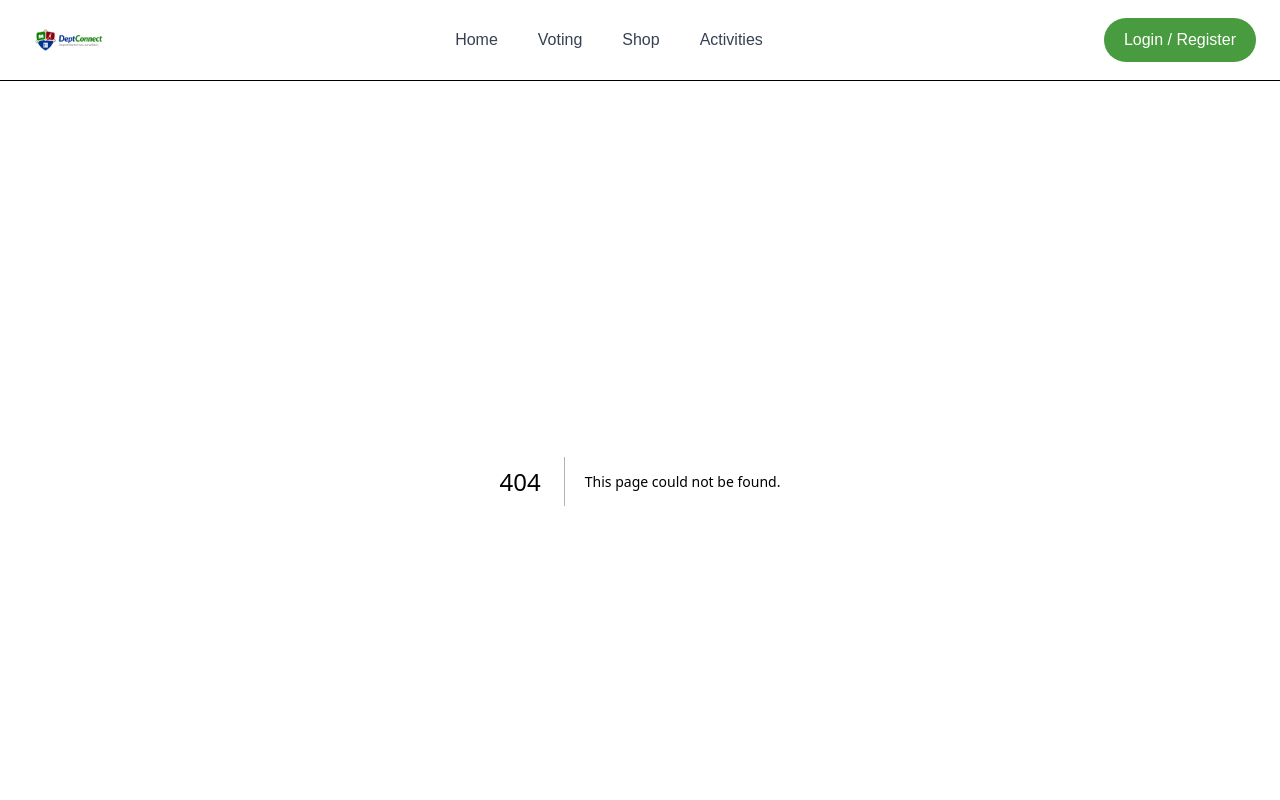
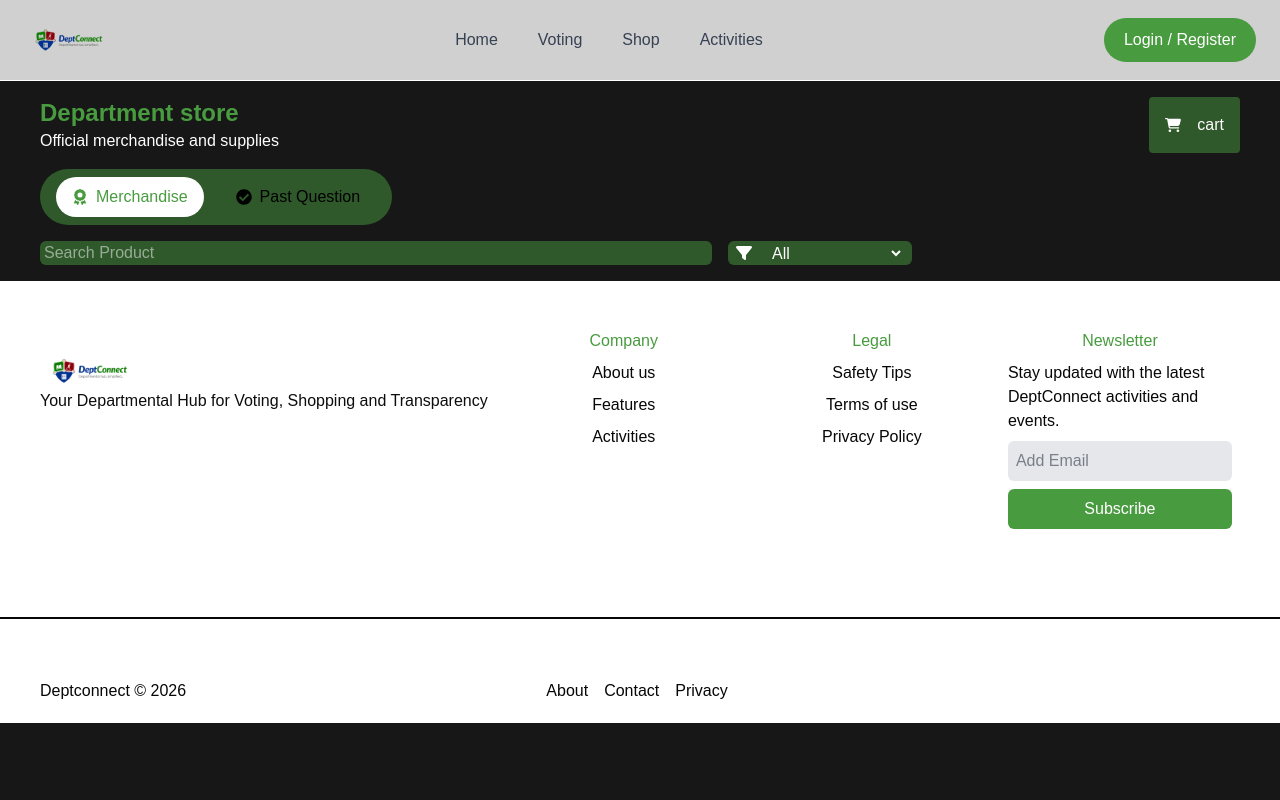
Before and after one commit to Dialawilson/deptconnect, a Next.js app: page /shop in a window 1280 px wide. Before the commit this address had no page. Shown: the top 800 px of the page. Built offline with nearby package versions, Linux system fonts and the light colour scheme; some icons are missing.

Commit message:
search and filter done

```diff
--- /dev/null
+++ b/src/app/shop/page.tsx
@@ -0,0 +1,50 @@
+"use client"
+import { FaAward, FaCartShopping,  FaFilter } from "react-icons/fa6"
+import { useState } from "react"
+import { FaCheckCircle } from "react-icons/fa"
+function Shop() {
+    const [activeTab, setActiveTab] = useState("merchandise")
+    return (
+        <>
+            <div className=" mx-auto px-4 sm:px-6 md:px-10 py-4  items-center justify-between   gap-4">
+                <div className="flex  flex-col sm:flex-row  justify-between gap-4">
+
+                    <div className="">
+                        <h1 className="font-bold text-green text-2xl text-[#489B3F]">Department store</h1>
+                        <p>Official merchandise and supplies</p>
+
+                    </div>
+                    {/* cart area */}
+                    <div className="bg-[#489B3F]/50 px-4 py-1 rounded flex ">
+                        <button className="flex items-center gap-4"> <FaCartShopping />cart</button>
+                    </div>
+                </div>
+                {/* toggle buton  */}
+                <div className="flex my-4 bg-[#489B3F]/50   px-4 py-2 rounded-full w-fit gap-4">
+                <button className={activeTab === "merchandise" ? "bg-white px-4 py-2 rounded-full text-[#489B3F] flex items-center gap-2" : "text-black flex items-center gap-2 px-4 py-2 rounded-full"} onClick={() => setActiveTab("merchandise")}><FaAward/> Merchandise</button>
+                <button className={activeTab === "pastQuestion" ? "bg-white px-4 py-2 rounded-full text-[#489B3F] flex items-center gap-2" : "text-black flex items-center gap-2 px-4 py-2 rounded-full"} onClick={() => setActiveTab("pastQuestion")}><FaCheckCircle/> Past Question</button>
+                </div>
+                <div className="flex gap-4">
+                    <div className="bg-[#489B3F]/50 px-1 rounded-md w-2xl focus-within:ring-0.5  focus-within:border-blue-500">
+                        <input type="search" placeholder="Search Product" className="w-fit focus:outline-none" name="" id="" />
+                    </div>
+                    <div className="flex gap-4 px-2 bg-[#489B3F]/50 rounded-md  items-center justify-center">
+                        <FaFilter/>
+                        <select className="appearance focus:outline-none cursor-pointer transition-all focus:ring-0.5  focus:border-blue-500">
+                            <option>All</option>
+                            <option value="">Crest</option>
+                            <option value="">Lab Coat</option>
+                            <option value="">Apparel</option>
+                            <option value="">Stationaries</option>
+                            <option value="">Accessories</option>
+                            <option value="">Lab Equipments</option>
+                            <option value="">Tech</option>
+                        </select>
+                    </div>
+                </div>
+
+            </div>
+        </>
+    )
+}
+export default Shop
--- a/src/app/voting/page.tsx
+++ b/src/app/voting/page.tsx
@@ -4,11 +4,7 @@ import secure from "../../assets/img/secure.png";
 import james from "../../assets/img/james.png";
 import michael from "../../assets/img/michael.jpg";
 import Aisha from "../../assets/img/Aisha.jpg";
-import {
-  Cast,
-  Users,
-  BarChart,
-} from "@deemlol/next-icons";
+import { Cast, Users, BarChart } from "@deemlol/next-icons";
 import { useState } from "react";
 
 function VotingPage() {
@@ -38,7 +34,7 @@ function VotingPage() {
         <div className="flex justify-between bg-[#489B3F73] p-3 sm:p-4 rounded-md text-sm sm:text-base">
           <div className="flex ">
             <button
-              className={` flex text-center gap-2 items-center  px-3 py-2 rounded-md ${activeTab === "cast" ? "bg-[#489B3F] text-white" : "bg-white text-black"}`}
+              className={` flex text-center gap-2 items-center  px-6 py-2 rounded-full ${activeTab === "cast" ? "bg-[#489B3F] text-white" : "bg-white text-black"}`}
               onClick={() => setActiveTab("cast")}
             >
               <Cast size={24} className="text-black" />
@@ -48,7 +44,7 @@ function VotingPage() {
 
           <div className="flex gap-2 items-center px-3 py-2">
             <button
-              className={`text-black flex text-center gap-2 items-center  px-3 py-2 rounded-md ${activeTab === "campaigns" ? "bg-[#489B3F] text-white" : "bg-white text-black"}`}
+              className={`text-black flex text-center gap-2 items-center  px-6 py-2 rounded-full ${activeTab === "campaigns" ? "bg-[#489B3F] text-white" : "bg-white text-black"}`}
               onClick={() => setActiveTab("campaigns")}
             >
               <Users size={24} className="text-black" />
@@ -58,7 +54,7 @@ function VotingPage() {
 
           <div className="flex gap-2 items-center px-3 py-2">
             <button
-              className={`text-black flex text-center gap-2 items-center  px-3 py-2 rounded-md ${activeTab === "results" ? "bg-[#489B3F] text-white" : "bg-white text-black"}`}
+              className={`text-black flex text-center gap-2 items-center  px-6 py-2 rounded-full  ${activeTab === "results" ? "bg-[#489B3F] text-white" : "bg-white text-black"}`}
               onClick={() => setActiveTab("results")}
             >
               <BarChart size={24} className="text-black" />
@@ -168,8 +164,9 @@ function VotingPage() {
           {activeTab === "results" && (
             <div className="w-full bg-white px-4 py-6 flex flex-col gap-6">
               <div>
-
-              <h3 className="text-black font-bold text-md">Election Results</h3>
+                <h3 className="text-black font-bold text-md">
+                  Election Results
+                </h3>
                 <p className="text-black text-sm sm:text-base">
                   Live vote counts for Departmental election
                 </p>
@@ -185,7 +182,9 @@ function VotingPage() {
                   />
                   <p className="text-black font-bold">
                     Micheal Agunwa <br />
-                    <span className="font-light text-sm text-gray-500">400 level</span>
+                    <span className="font-light text-sm text-gray-500">
+                      400 level
+                    </span>
                   </p>
                 </div>
                 <div className="text-gray-500 font-bold flex flex-col justify-center items-center gap-1">
@@ -212,7 +211,9 @@ function VotingPage() {
                   />
                   <p className="text-black font-bold">
                     Micheal Agunwa <br />
-                    <span className="font-light text-sm text-gray-500">400 level</span>
+                    <span className="font-light text-sm text-gray-500">
+                      400 level
+                    </span>
                   </p>
                 </div>
                 <div className="text-gray-500 font-bold flex flex-col justify-center items-center gap-1">
@@ -230,7 +231,9 @@ function VotingPage() {
                 <hr />
                 <div className="flex flex-row justify-between gap-4">
                   <div>
-                    <p className="text-gray-500 font-semibold">Total votes cast</p>
+                    <p className="text-gray-500 font-semibold">
+                      Total votes cast
+                    </p>
                   </div>
                   <div>383</div>
                 </div>
```
Lines whose indentation alone changed are shown as unchanged.
